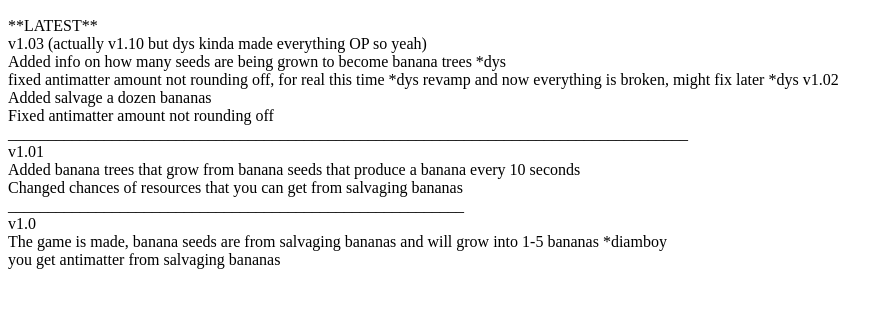
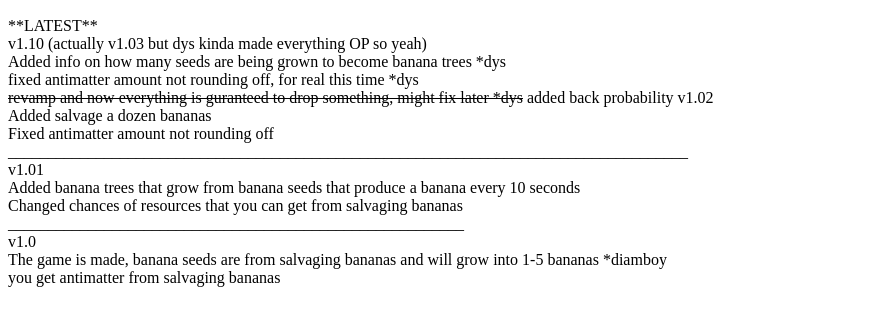
Before and after one commit to hyppoh/antimatter-bananas, a plain HTML site: page changelog.html in a window 1280 px wide. Shown: the part 50-376 px from the top of the page, without its empty margins (0-893 px from the left). Drawn offline with Linux system fonts and the light colour scheme.

Commit message:
Update changelog.html

```diff
--- a/changelog.html
+++ b/changelog.html
@@ -10,10 +10,10 @@
 antimatter bananas changelog
 </h2>
 <p>**LATEST**<br>
-v1.03 (actually v1.10 but dys kinda made everything OP so yeah) <br>
+v1.10 (actually v1.03 but dys kinda made everything OP so yeah) <br>
 Added info on how many seeds are being grown to become banana trees *dys<br>
-fixed antimatter amount not rounding off, for real this time *dys
-revamp and now everything is broken, might fix later *dys
+fixed antimatter amount not rounding off, for real this time *dys<br>
+<strike>revamp and now everything is guranteed to drop something, might fix later *dys</strike> added back probability
 v1.02<br>
 Added salvage a dozen bananas<br>
 Fixed antimatter amount not rounding off<br>
```
